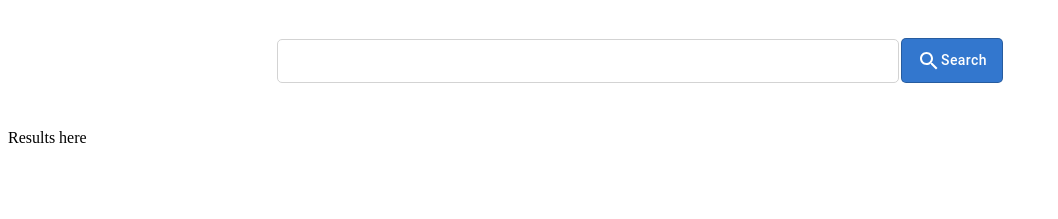
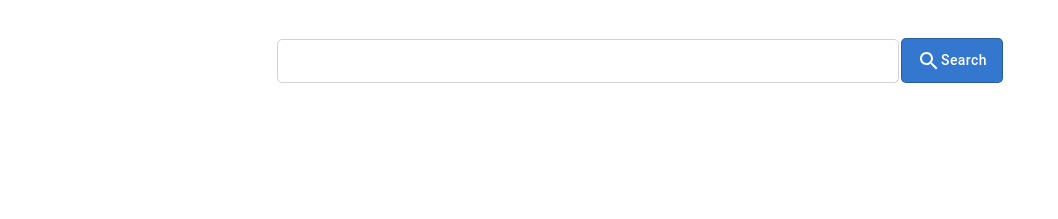
Before and after one commit to calvinyusno2359/googawr-search, a React (Create React App) app: page /results in a window 1280 px wide. Shown: the top 219 px of the page, without its empty margins (0-1058 px from the left). Built offline with nearby package versions, Linux system fonts and the light colour scheme.

Commit message:
add: ResultsPage, using SearchTerm Context API

```diff
--- a/src/modules/SearchBar.js
+++ b/src/modules/SearchBar.js
@@ -12,7 +12,7 @@ import { actionType } from "./reducer";
 function SearchBar() {
   const emptyString = "";
 
-  const [{}, dispatch] = useSearchTerm();
+  const [_, dispatch] = useSearchTerm();
   const [searchInput, setSearchInput] = useState(emptyString);
   const navigate = useNavigate();
 
--- a/src/pages/LandingPage.js
+++ b/src/pages/LandingPage.js
@@ -1,7 +1,8 @@
 import React from "react";
-import SearchBar from "../modules/SearchBar";
 
 import "./LandingPage.css";
+
+import SearchBar from "../modules/SearchBar";
 
 function LandingPage() {
   return (
--- a/src/pages/ResultsPage.js
+++ b/src/pages/ResultsPage.js
@@ -1,10 +1,13 @@
 import React from "react";
-
-import SearchBar from "../modules/SearchBar";
 
 import "./ResultsPage.css";
 
+import SearchBar from "../modules/SearchBar";
+import { useSearchTerm } from "../modules/SearchTermProvider";
+
 function ResultsPage() {
+  const [{ term }, dispath] = useSearchTerm();
+
   return (
     <div className="ResultsPage">
       <div className="ResultsPage__header">
@@ -13,7 +16,7 @@ function ResultsPage() {
         </div>
       </div>
       <div className="ResultsPage__body">
-        <p>Results here</p>
+        <p>{term}</p>
       </div>
     </div>
   );
```
